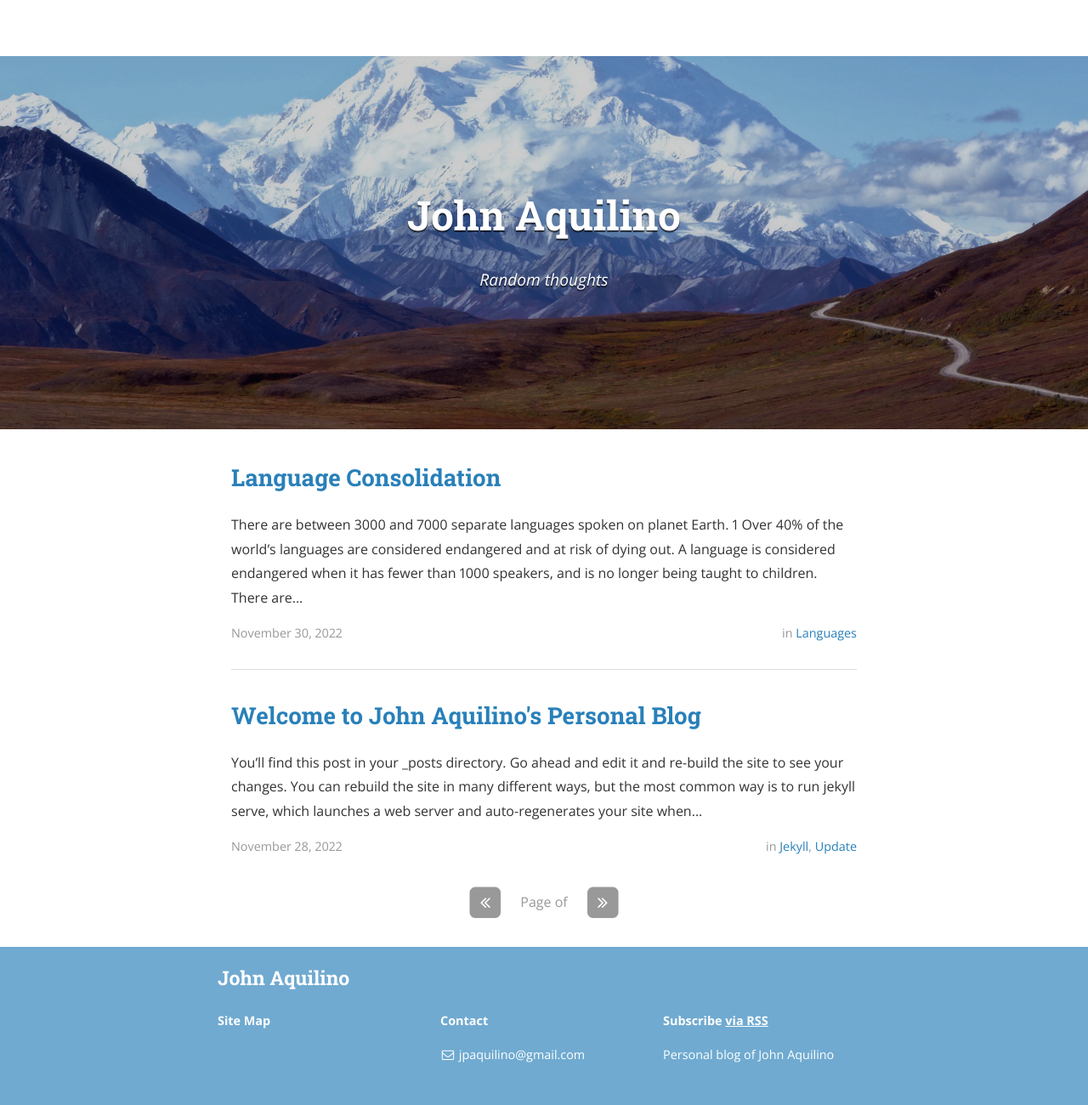
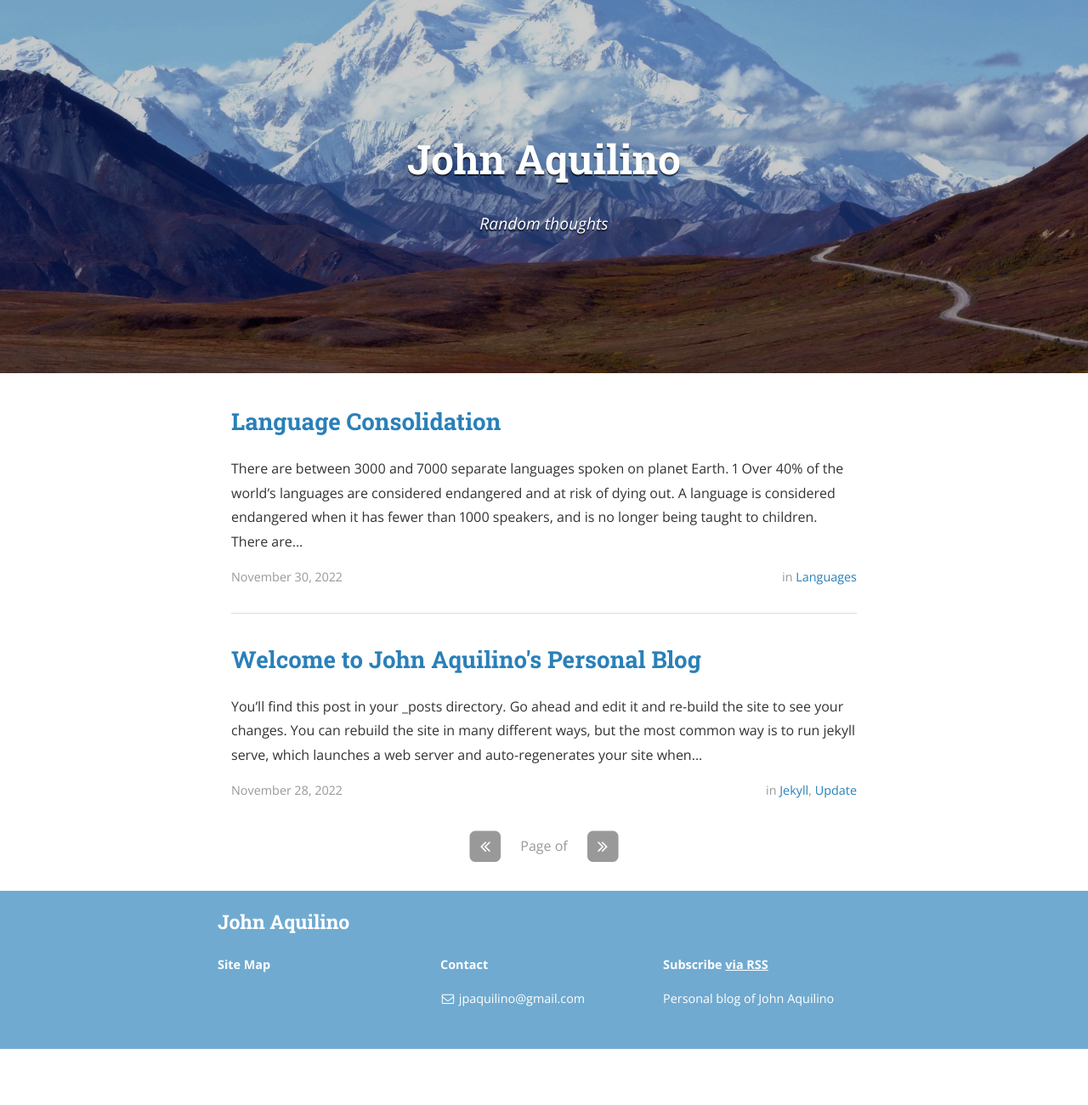
Before and after one commit to jaquilino/jaquilino.github.io, a Jekyll site: the page built from index.html, in a window 1280 px wide. Shown: the whole page at 85% size. Built offline with Jekyll 4.4.1, drawn with Linux system fonts in a browser that asks for light colours; nearby versions of some CDN libraries; a style sheet for code colours, icons or effects is not loaded; after the commit the page ends 1234 px from its top, so only the background shows below that.

Commit message:
Change margin-top in page-content class to 0px

```diff
--- a/_sass/_layout.scss
+++ b/_sass/_layout.scss
@@ -215,7 +215,8 @@ pre code.hljs {
 */
 .page-content {
 	// Remove this to make header scrollable again
-	margin-top: 66px;
+	// margin-top: 66px;
+	margin-top: 0px;
 	.wrapper {
 		@include outer-container;
 		padding: 1em;
@@ -227,15 +228,18 @@ pre code.hljs {
 		padding-top: 1em !important;
 		@extend %default-ul;
 	}
+
 	.post-meta {
 		@include outer-container;
 		// padding: 1em 0;
 		color: $medium-gray;
+
 		.post-date {
 			@include span-columns(6);
 			text-align: left;
 			font-size: 0.9em;
 		}
+
 		.post-categories {
 			@include span-columns(6);
 			margin-right: 0;
@@ -243,31 +247,38 @@ pre code.hljs {
 			font-size: 0.9em;
 		}
 	}
+
 	.pagination {
 		padding-top: 2em;
 		text-align: center;
 		color: $medium-gray;
+
 		.page-number {
 			padding: 0 1em;
 		}
-    a.newer-posts {
-      text-decoration: none;
-    }
+
+		a.newer-posts {
+			text-decoration: none;
+		}
 	}
+
 	.site-header-container {
 		color: $white;
 		text-shadow: 0 2px 1px rgba(0,0,0,0.33);
 		background-color: $highlight-color;
-		.site-header{
+
+		.site-header {
 			.title {
 				font-size: modular-scale(6);
 			}
+
 			.subtitle {
 				font-style: italic;
 				font-size: modular-scale(1);
 			}
 		}
 	}
+
 	img {
 		display: block;
 		margin: auto;
@@ -280,56 +291,69 @@ pre code.hljs {
 		ul {
 			margin-bottom: 1em;
 		}
+
 		.post-header-container {
 			.scrim {
 				padding: 2em 1em 1em 1em;
 			}
 		}
+
 		.post-meta {
 			padding-bottom: 1em;
 		}
+
 		.post-content {
 			padding: 1em 0;
 		}
+
 		.tags {
 			font-size: 0.9em;
 		}
+
 		.rss {
 			margin: 1em 0 0 0;
 			@include span-columns(12);
+
 			@include media ($tablet) {
 				margin: 1em 0;
 				@include span-columns(6);
 			}
 		}
+
 		.share {
 			font-weight: bold;
 			margin: 0 0 1em 0;
 			@include span-columns(12);
+
 			@include media ($tablet) {
 				@include span-columns(6);
 				margin: 1em 0;
 				text-align: right;
 			}
+
 			a {
 				width: 1em;
 				padding: 0 0.25em;
 				text-decoration: none;
 			}
 		}
+
 		.disqus {
 			@include span-columns(12);
 		}
+
 		.post-navigation {
 			font-size: 0.9em;
 			display: block;
 			width: auto;
+
 			.prev-post {
 				display: block;
 				width: 50%;
 				float: left;
 				margin: 1em 0;
 			}
+
 			.next-post {
 				display: block;
 				width: 50%;
@@ -347,24 +371,29 @@ pre code.hljs {
 			padding: 0.5em 1em 1em 1em;
 			text-align: center;
 		}
+
 		.posts-list {
 			@extend %default-ul;
+
 			li {
 				padding: modular-scale(-4);
 				padding-left: 0;
 			}
+
 			.desc {
 				font-size: 0.9em;
 			}
+
 			.post-date {
 				color: $medium-gray;
 			}
 		}
+
 		.profile {
 			max-width: 320px;
 			margin: auto;
 			padding-bottom: 0.5em;
- 		}
+		}
 	}
 }
 
```
